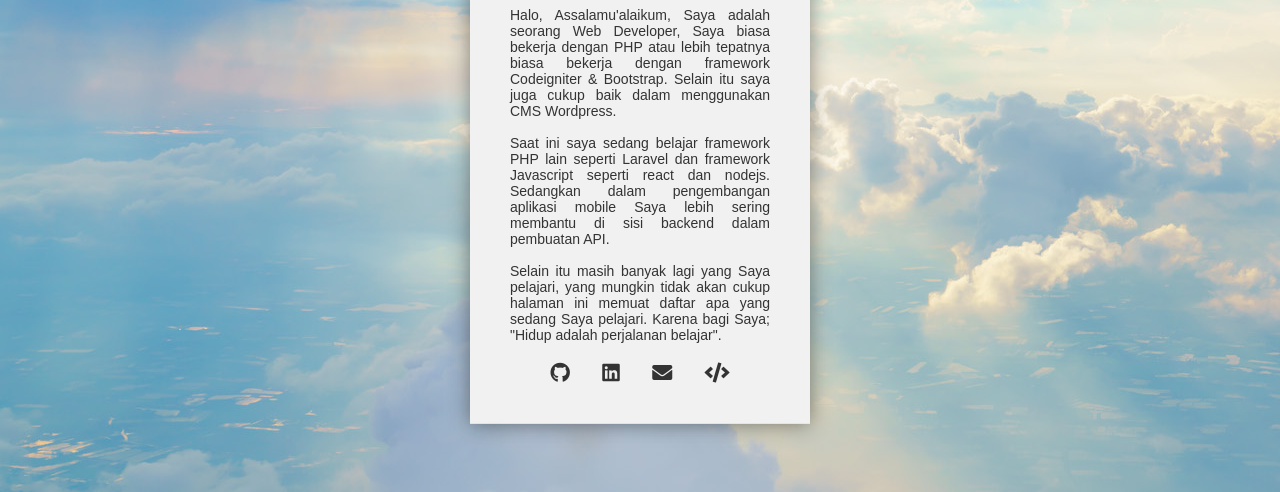
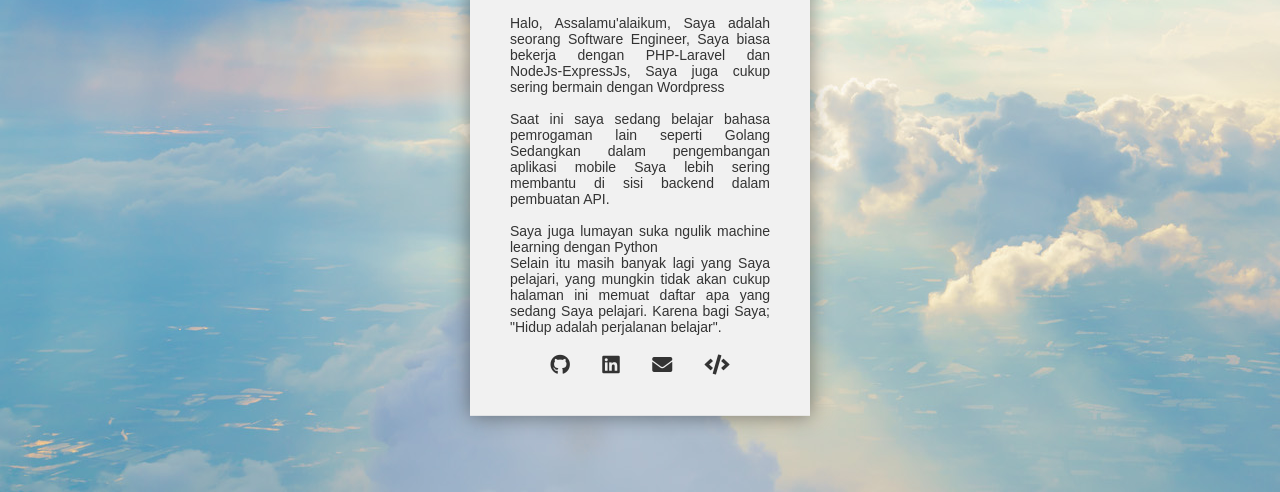
Before and after one commit to prayogoedwin/prayogoedwin.github.io, a plain HTML site: page profil.html in a window 1280 px wide. Shown: the part 308-800 px from the top of the page. Drawn offline with Linux system fonts and the light colour scheme.

Commit message:
Update profil.html

```diff
--- a/profil.html
+++ b/profil.html
@@ -25,16 +25,14 @@
       <div class="info-section">
 
           <p>
-            Halo, Assalamu'alaikum, Saya adalah seorang Web Developer,
-            Saya biasa bekerja dengan PHP
-            atau lebih tepatnya biasa bekerja dengan framework Codeigniter & Bootstrap.
-            Selain itu saya juga cukup baik dalam menggunakan CMS Wordpress.
+            Halo, Assalamu'alaikum, Saya adalah seorang Software Engineer,
+            Saya biasa bekerja dengan PHP-Laravel dan NodeJs-ExpressJs, Saya juga cukup sering bermain dengan Wordpress
             <br/><br/>
-            Saat ini saya sedang belajar framework PHP lain seperti Laravel
-            dan framework Javascript seperti react dan nodejs.
+            Saat ini saya sedang belajar bahasa pemrogaman lain seperti Golang
             Sedangkan dalam pengembangan aplikasi mobile
             Saya lebih sering membantu di sisi backend dalam pembuatan API.
             <br/><br/>
+            Saya juga lumayan suka ngulik machine learning dengan Python<br/>
             Selain itu masih banyak lagi yang Saya pelajari, yang mungkin tidak akan cukup
             halaman ini memuat daftar apa yang sedang Saya pelajari.
             Karena bagi Saya; "Hidup adalah perjalanan belajar".
```
